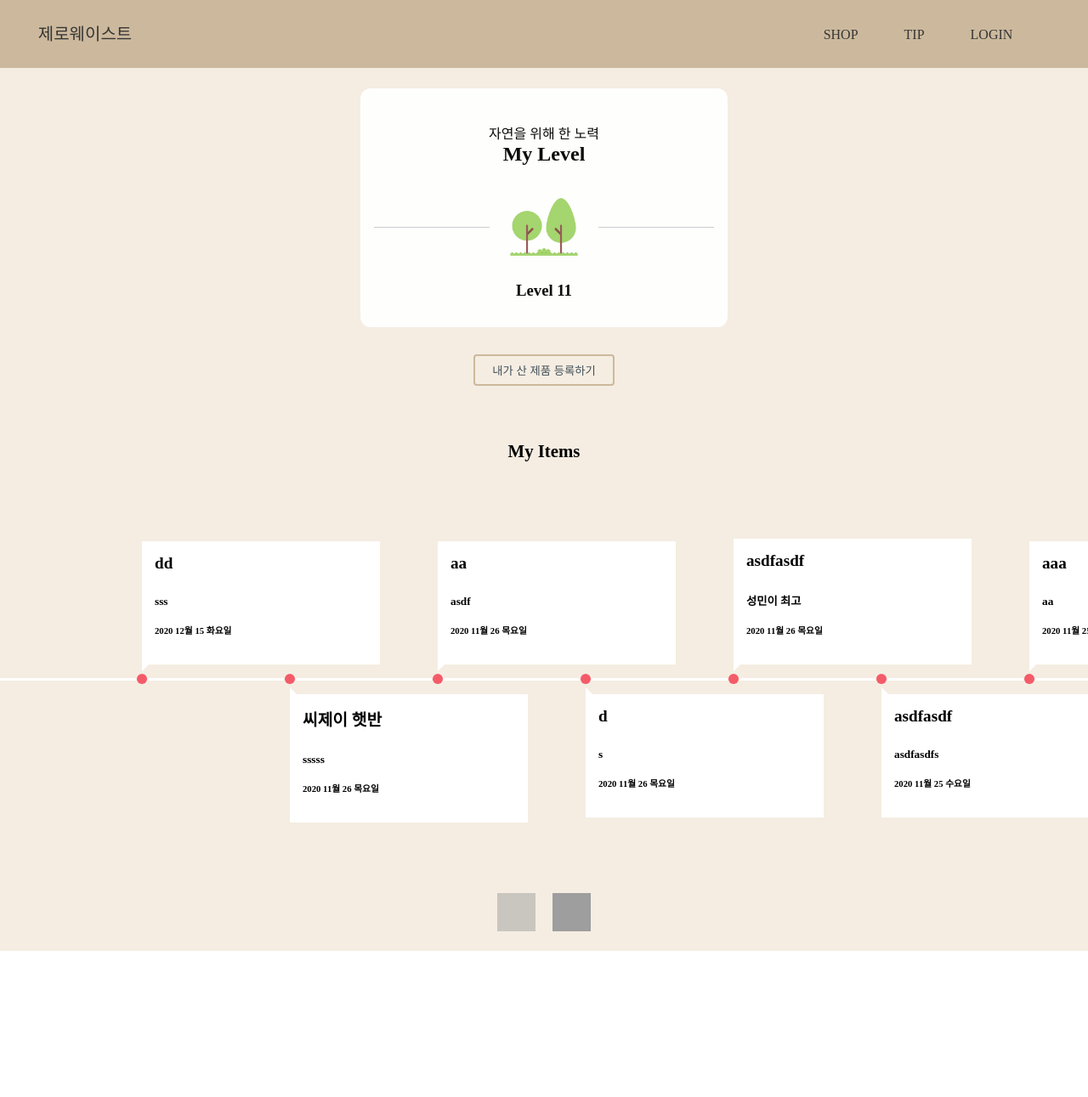
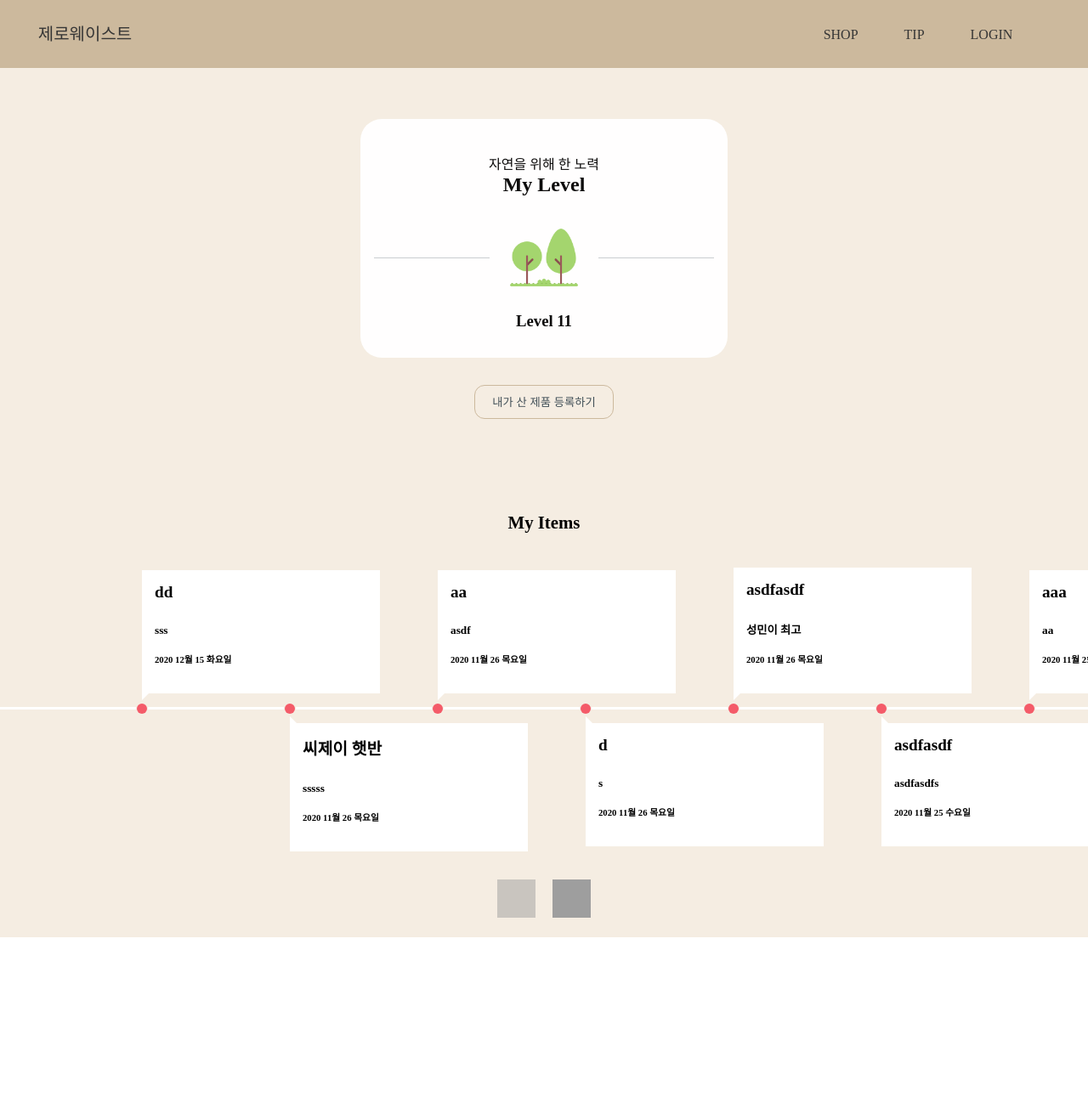
Before and after one commit to Kim-jisoo11/Finalzebra, a Django app: page /mypage/ in a window 1280 px wide. Shown: the top 1291 px of the page at 85% size. Run offline with Django 3.2, Linux system fonts and the light colour scheme; data comes from the database, SQL or seed files in the repository; both versions use the stored data as it was after the commit; parts of the project's set-up code (start-up, migrations or seed data) failed here and were passed over; some libraries are stand-ins or nearby versions; some web fonts are replaced; grey boxes are pictures that could not be loaded.

Commit message:
mypage.css 와 html 수정

```diff
--- a/zebraproject/zebraapp/static/css/mypage.css
+++ b/zebraproject/zebraapp/static/css/mypage.css
@@ -20,13 +20,14 @@
     transition: opacity 1s ease, transform 1s ease;
     padding: 2.5em 2em 2em 2em ;
     background: #ffffff;
-    border-radius: 12px;
+    border-radius: 25px;
     cursor: default;
     max-width: 100%;
     opacity: 0.95;
     position: relative;
     text-align: center;
     width: 27em;
+
 }
 
     #main .avatar {
@@ -107,6 +108,7 @@
     min-height: 100%;
     padding: 1.5em;
     z-index: 2;
+    padding-top:60px
 }
 
     #wrapper_mylevel > * {
@@ -145,32 +147,34 @@
 		-ms-transition: background-color 0.2s ease-in-out, border-color 0.2s ease-in-out, color 0.2s ease-in-out;
 		transition: background-color 0.2s ease-in-out, border-color 0.2s ease-in-out, color 0.2s ease-in-out;
 		display: inline-block;
-		height: 2.75em;
-		line-height: 2.75em;
+		height: 3em;
+		line-height: 3em;
         padding: 0 1.5em;
         position: relative;
         margin-top: 2rem;
         /* margin-right: 3rem; */
         background-color: transparent;
-		border-radius: 4px;
+		    border-radius: 12px;
 		/* border: solid 1px #c8cccf; */
-        border: solid 2px  rgb(204, 185, 157);
+        border: solid 1px  rgb(204, 185, 157);;
 		color: #414f57 !important;
 		cursor: pointer;
-		text-align: center;
+    text-align: center;
 		text-decoration: none;
 		white-space: nowrap;
     }
 
     .button:hover {
-        border-color: #00a357;
-        color: #00a357 !important;
+      background-color: rgb(204, 185, 157);
+      text-align: center;
+      border-radius: 12px;
     }
 
     .first-ment {
       background-color: #ffffff;
       z-index: 1;
     }
+
 
 /* ---------------------------------------------------------------------------- */
 /* sub_Item_myPage.html */
@@ -280,6 +284,7 @@
   margin: 0;
   padding: 0;
   box-sizing: border-box;
+
 }
 
 button {
@@ -301,6 +306,7 @@ button {
 
 .section {
   padding: 5px 0;
+  padding-top: 50px
 }
 
 .section .container {
@@ -330,7 +336,7 @@ button {
 .timeline ol {
   font-size: 0;
   width: 100vw;
-  padding: 250px 0;
+  padding: 200px 0;
   transition: all 1s;
 }
 
--- a/zebraproject/zebraapp/templates/sub_Item_myPage.html
+++ b/zebraproject/zebraapp/templates/sub_Item_myPage.html
@@ -9,7 +9,7 @@
 
 <div class="submit_wrapper">
 
-
+    <br>
     <h1>내가 산 제품 등록</h1>
 
     <form action="{% url 'create_myItem' %}" id="submit_form">
```
Also changed, not shown: zebraproject/db.sqlite3.
